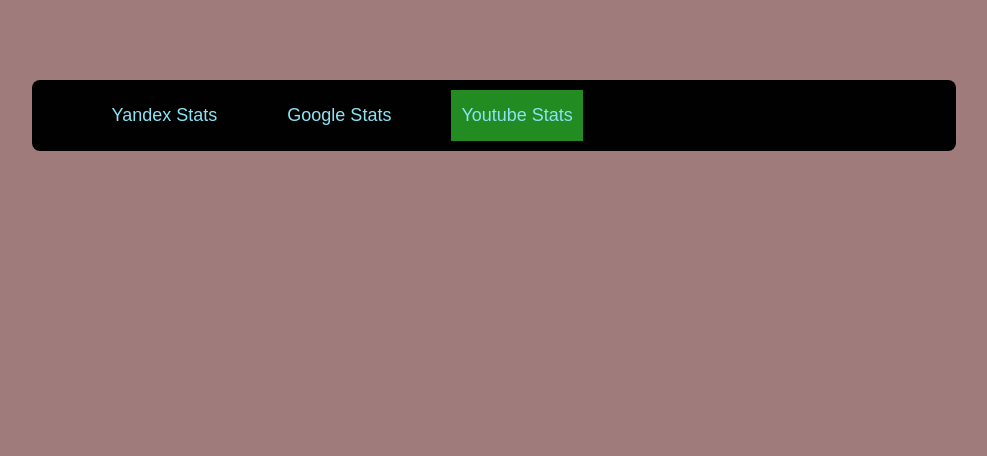
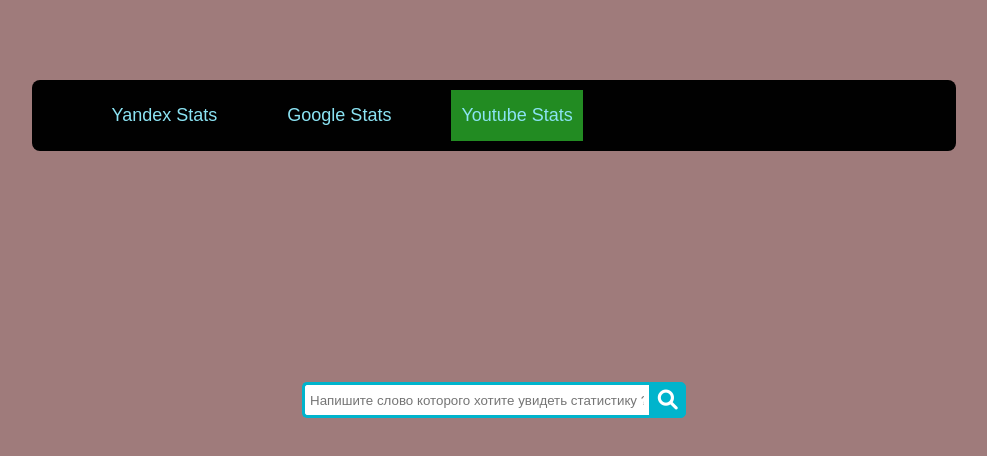
Before and after one commit to Umarchek/Wordstats, a plain HTML site: page youtube-stats.html in a window 1280 px wide. Shown: the whole page, without its empty margins (146-1133 px from the left). Drawn offline with Linux system fonts and the light colour scheme.

Commit message:
placeholder edited

```diff
--- a/youtube-stats.html
+++ b/youtube-stats.html
@@ -19,6 +19,14 @@
                 <li><a class="active" href="youtube-stats.html">Youtube Stats</a></li>
             </ul>
         </nav>
+        <div class="wrap">
+            <div class="search">
+                <input type="text" class="searchTerm" placeholder="Напишите слово которого хотите увидеть статистику ? (youtube-stats)">
+                <button type="submit" class="searchButton">
+                    <i class="fas fa-search"></i>
+                </button>
+            </div>
+        </div>
     </header>
 </body>
 
```
Also changed, not shown: google-stats.html (+1 -1 lines), yandex-stats.html (+1 -1 lines).
